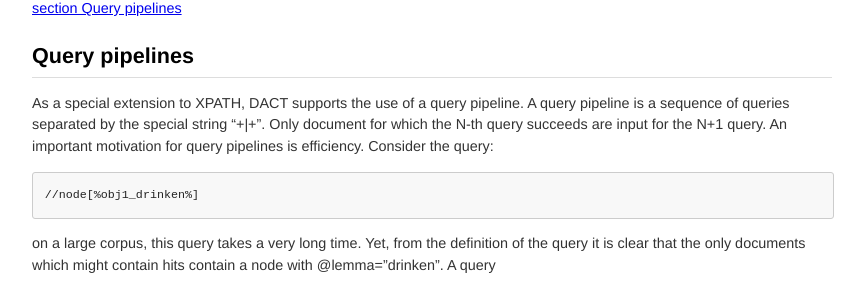
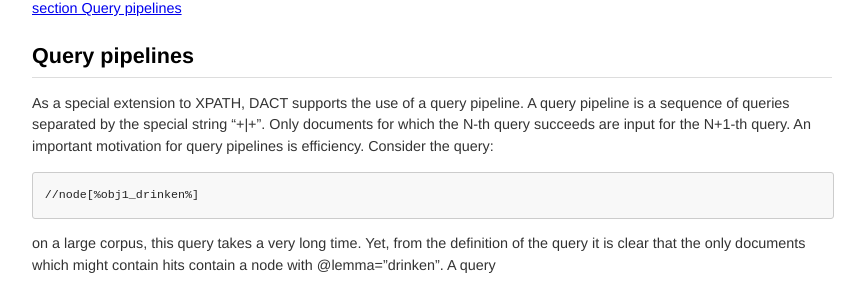
Before and after one commit to rug-compling/dact, a Jekyll site: the page built from cookbook/index.md, in a window 1280 px wide and 900 px high, scrolled down 12341 px. Shown: the part 165-454 px from the top of the window, without its empty margins (208-1073 px from the left). Built offline with Jekyll 4.4.1, drawn with Linux system fonts in a browser that asks for light colours.

Commit message:
Update cookbook/index.md

```diff
--- a/cookbook/index.md
+++ b/cookbook/index.md
@@ -601,8 +601,8 @@ take into account [section Query pipelines](#query-pipelines)
 ## Query pipelines
 
 As a special extension to XPATH, DACT supports the use of a query pipeline. A query pipeline is a sequence
-of queries separated by the special string "+|+". Only document for which the N-th query succeeds are input for the
-N+1 query. An important motivation for query pipelines is efficiency. Consider the query:
+of queries separated by the special string "+|+". Only documents for which the N-th query succeeds are input for the
+N+1-th query. An important motivation for query pipelines is efficiency. Consider the query:
 
     //node[%obj1_drinken%]
 
@@ -618,8 +618,6 @@ scheme is not powerful enough. Query pipelines come to the rescue:
 
 The complicated query needs to be evaluated only on the documents which contain the verb "drinken". This saves
 hours of computation time.
-
-
 
 ## Secondary object passives with "krijgen"
 
```
